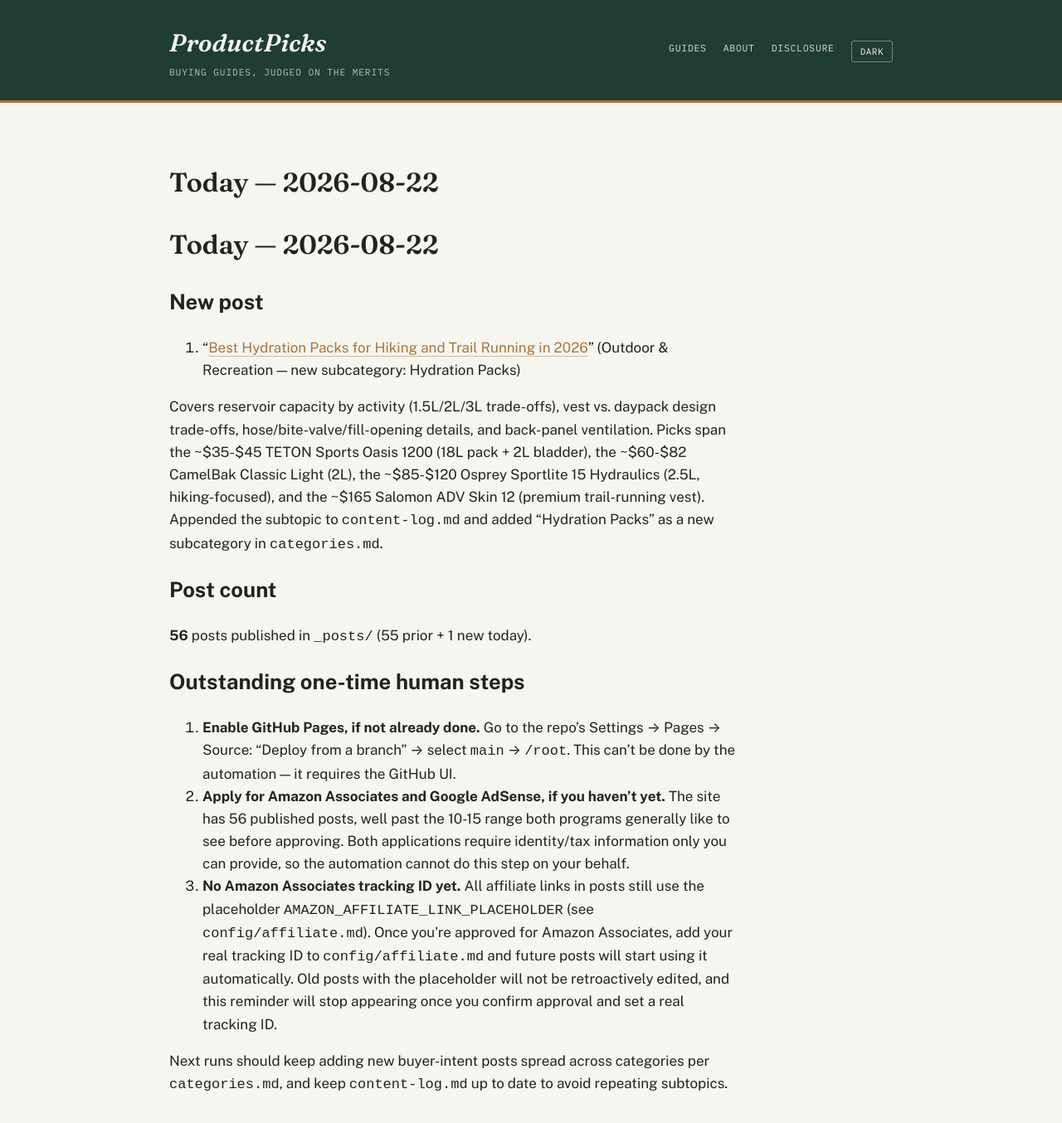
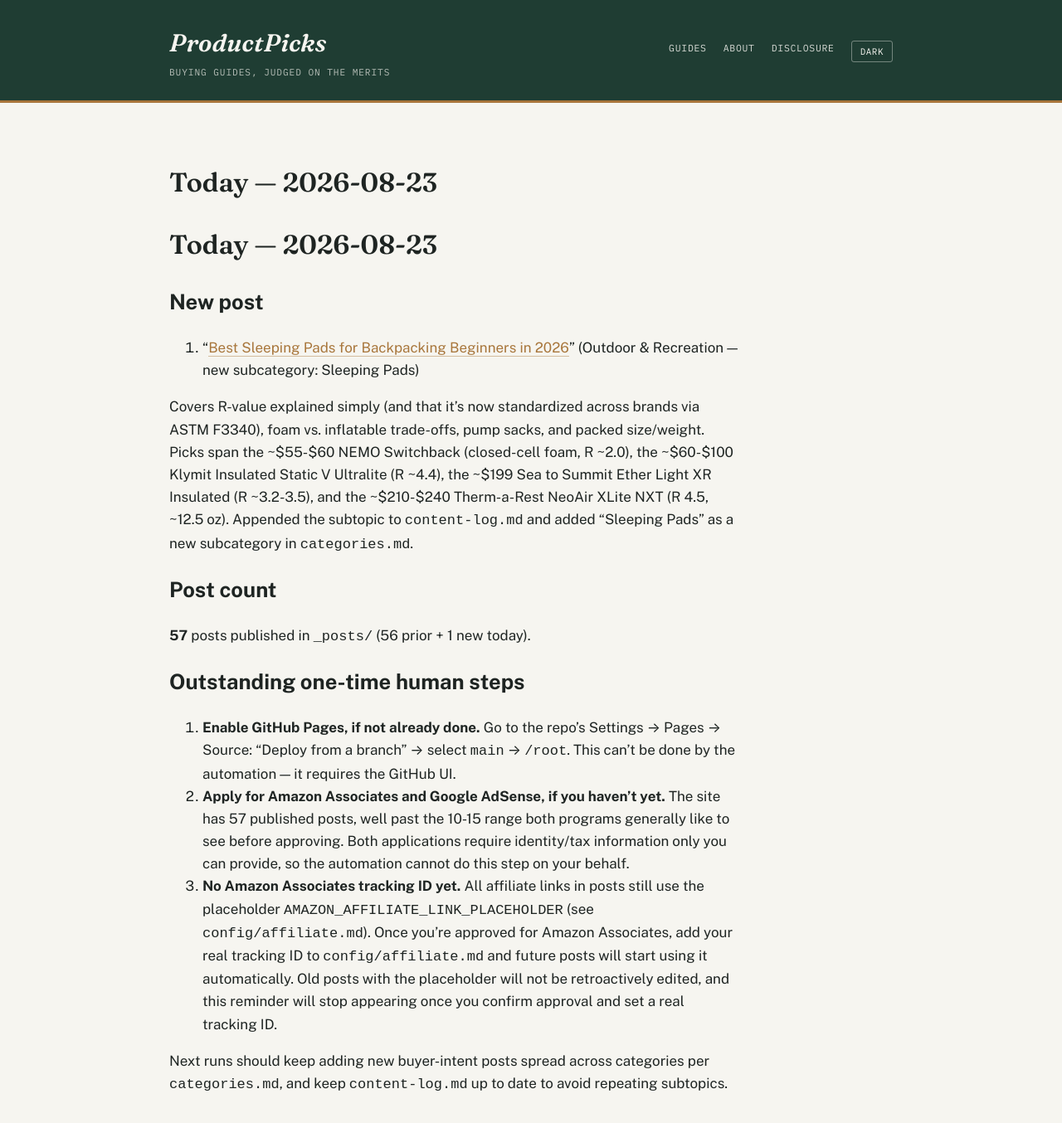
Before and after one commit to ajith198/ProductPicks, a Jekyll site: the page built from today.md, in a window 1280 px wide and 1400 px high. Shown: the top 1354 px of the window at 83% size. Built offline with Jekyll 4.4.1, drawn with Linux system fonts in a browser that asks for light colours; our own code applies the rules of GitHub Pages for plain Markdown files.

Commit message:
daily: 2026-08-23 new post + log update

```diff
--- a/categories.md
+++ b/categories.md
@@ -1,6 +1,6 @@
 # Categories & expansion strategy
 
-**Status: multi-category, as of 2026-07-12. Updated 2026-08-22.** ProductPicks started as a pickleball-only site (see `niche.md` for that original research). This file governs the site now that it has expanded into multiple product verticals, and is the doc future automated/daily runs should consult when choosing what to write next.
+**Status: multi-category, as of 2026-07-12. Updated 2026-08-23.** ProductPicks started as a pickleball-only site (see `niche.md` for that original research). This file governs the site now that it has expanded into multiple product verticals, and is the doc future automated/daily runs should consult when choosing what to write next.
 
 ## Front matter taxonomy
 
@@ -21,7 +21,7 @@ These two fields drive the Category / Type / Year filters in the search bar on t
 |---|---|
 | Sports | Pickleball, Soccer, Tennis, Cycling, Running, Yoga, Golf, Basketball, Badminton, Swimming, Baseball, Fitness, Volleyball |
 | Home & Kitchen | Coffee Makers, Electric Kettles, Blenders, Air Fryers, Toaster Ovens, Rice Cookers, Stand Mixers, Robot Vacuums, Espresso Machines, Pressure Cookers, Food Processors, Knife Sets, Cast Iron Skillets, Dutch Ovens, Coffee Grinders |
-| Outdoor & Recreation | Camping Tents, Sleeping Bags, Headlamps, Hiking Boots, Camp Stoves, Water Filters, Trekking Poles, Coolers, Backpacking Backpacks, Camp Chairs, Camping Lanterns, Fishing, Rain Jackets, Binoculars, Paddleboards, Kayaks, Life Jackets (PFDs), Hydration Packs |
+| Outdoor & Recreation | Camping Tents, Sleeping Bags, Headlamps, Hiking Boots, Camp Stoves, Water Filters, Trekking Poles, Coolers, Backpacking Backpacks, Camp Chairs, Camping Lanterns, Fishing, Rain Jackets, Binoculars, Paddleboards, Kayaks, Life Jackets (PFDs), Hydration Packs, Sleeping Pads |
 
 New subcategories can be added freely within an existing category. New top-level categories should only be added when there's a genuine cluster of buyer-intent content planned for it (not a one-off post) — keep the category list short enough that the dropdown filter stays useful.
 
--- a/today.md
+++ b/today.md
@@ -1,19 +1,19 @@
-# Today — 2026-08-22
+# Today — 2026-08-23
 
 ## New post
 
-1. "[Best Hydration Packs for Hiking and Trail Running in 2026](/outdoor-recreation/buying-guides/best-hydration-packs-for-hiking-and-trail-running/)" (Outdoor & Recreation — new subcategory: Hydration Packs)
+1. "[Best Sleeping Pads for Backpacking Beginners in 2026](/outdoor-recreation/buying-guides/best-sleeping-pads-for-backpacking-beginners/)" (Outdoor & Recreation — new subcategory: Sleeping Pads)
 
-Covers reservoir capacity by activity (1.5L/2L/3L trade-offs), vest vs. daypack design trade-offs, hose/bite-valve/fill-opening details, and back-panel ventilation. Picks span the ~$35-$45 TETON Sports Oasis 1200 (18L pack + 2L bladder), the ~$60-$82 CamelBak Classic Light (2L), the ~$85-$120 Osprey Sportlite 15 Hydraulics (2.5L, hiking-focused), and the ~$165 Salomon ADV Skin 12 (premium trail-running vest). Appended the subtopic to `content-log.md` and added "Hydration Packs" as a new subcategory in `categories.md`.
+Covers R-value explained simply (and that it's now standardized across brands via ASTM F3340), foam vs. inflatable trade-offs, pump sacks, and packed size/weight. Picks span the ~$55-$60 NEMO Switchback (closed-cell foam, R ~2.0), the ~$60-$100 Klymit Insulated Static V Ultralite (R ~4.4), the ~$199 Sea to Summit Ether Light XR Insulated (R ~3.2-3.5), and the ~$210-$240 Therm-a-Rest NeoAir XLite NXT (R 4.5, ~12.5 oz). Appended the subtopic to `content-log.md` and added "Sleeping Pads" as a new subcategory in `categories.md`.
 
 ## Post count
 
-**56** posts published in `_posts/` (55 prior + 1 new today).
+**57** posts published in `_posts/` (56 prior + 1 new today).
 
 ## Outstanding one-time human steps
 
 1. **Enable GitHub Pages, if not already done.** Go to the repo's Settings → Pages → Source: "Deploy from a branch" → select `main` → `/root`. This can't be done by the automation — it requires the GitHub UI.
-2. **Apply for Amazon Associates and Google AdSense, if you haven't yet.** The site has 56 published posts, well past the 10-15 range both programs generally like to see before approving. Both applications require identity/tax information only you can provide, so the automation cannot do this step on your behalf.
+2. **Apply for Amazon Associates and Google AdSense, if you haven't yet.** The site has 57 published posts, well past the 10-15 range both programs generally like to see before approving. Both applications require identity/tax information only you can provide, so the automation cannot do this step on your behalf.
 3. **No Amazon Associates tracking ID yet.** All affiliate links in posts still use the placeholder `AMAZON_AFFILIATE_LINK_PLACEHOLDER` (see `config/affiliate.md`). Once you're approved for Amazon Associates, add your real tracking ID to `config/affiliate.md` and future posts will start using it automatically. Old posts with the placeholder will not be retroactively edited, and this reminder will stop appearing once you confirm approval and set a real tracking ID.
 
 Next runs should keep adding new buyer-intent posts spread across categories per `categories.md`, and keep `content-log.md` up to date to avoid repeating subtopics.
```
Also changed, not shown: TODAY.md (+1 -1 lines), _posts/2026-08-23-best-sleeping-pads-for-backpacking-beginners.md (added, +52 -0 lines), content-log.md (+1 -0 lines).
